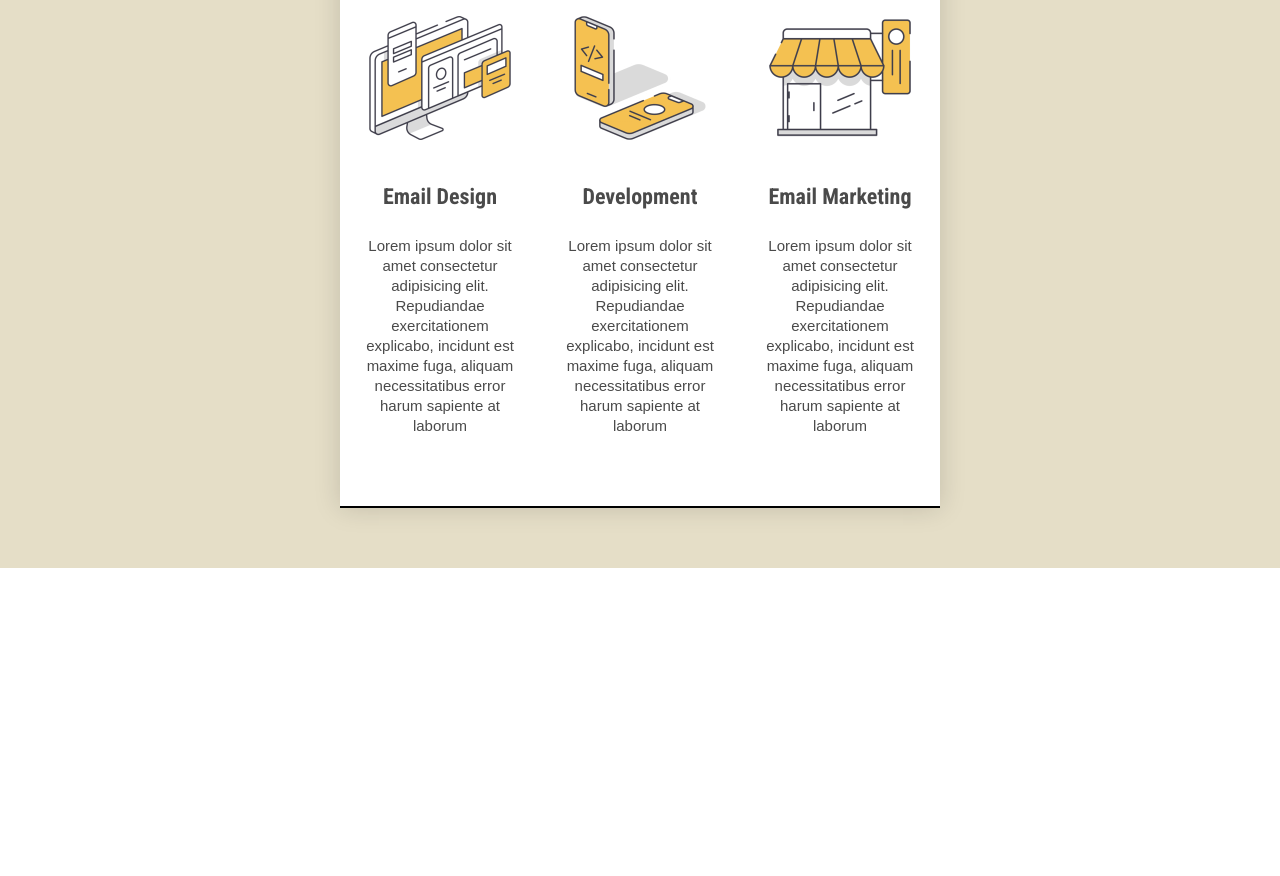
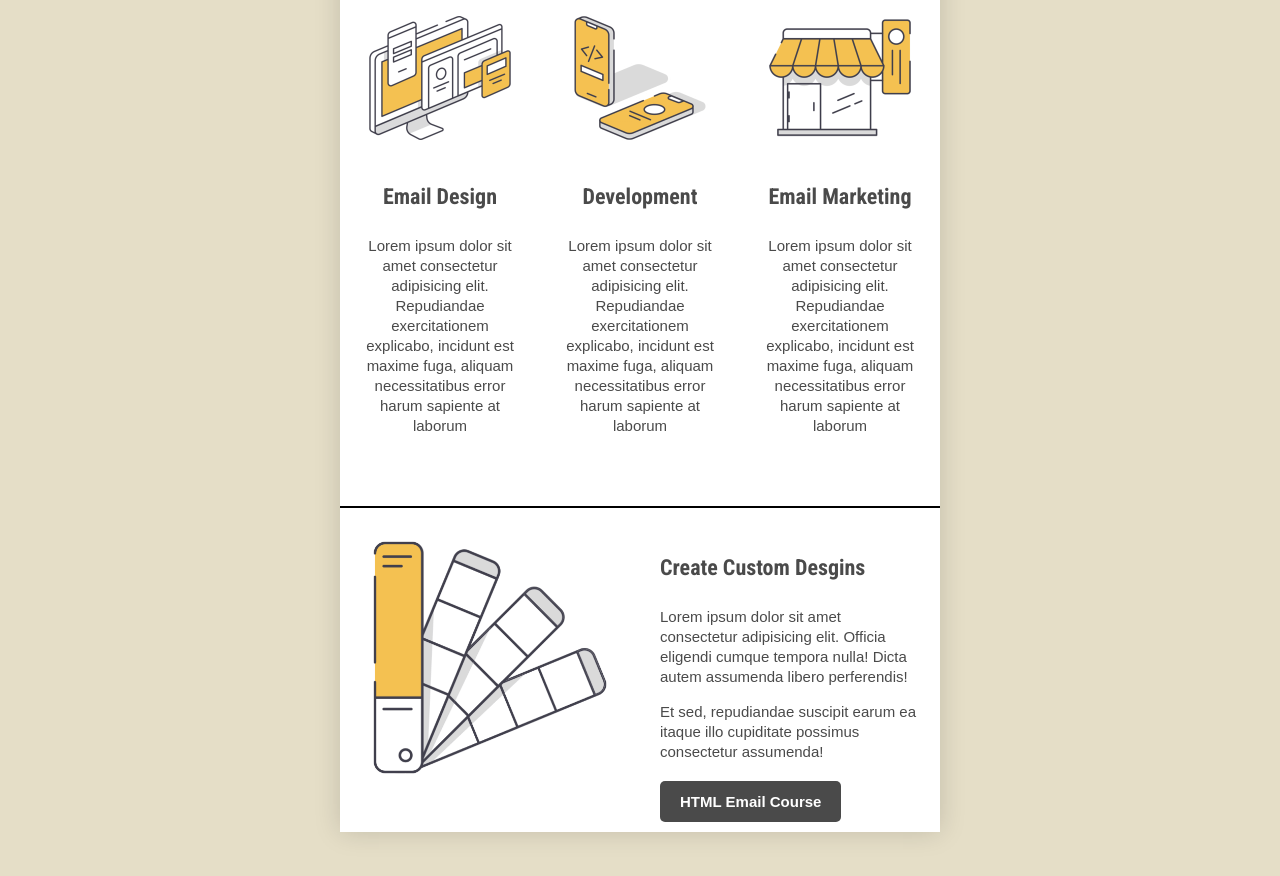
Before and after one commit to MateoCapx/Real_Estate_Email_Template, a plain HTML site: page index.html in a window 1280 px wide. Shown: the part 838-1714 px from the top of the page. Before the commit the page ends 1406 px from the top, so only its background shows below. Drawn offline with Linux system fonts and the light colour scheme.

Commit message:
finished last column section

```diff
--- a/index.html
+++ b/index.html
@@ -79,29 +79,49 @@
 			font-weight: bold;
 			border-radius: 5px;
 		}
+
 		h4 {
 			font-family: 'Roboto Condensed', sans-serif;
 			font-size: 22px;
 		}
-		.three-columns{
-		font-size: 0;
-		padding: 35px 0 20px;
+
+		.three-columns {
+			font-size: 0;
+			padding: 35px 0 20px;
 
 		}
-		.three-columns .column{
+
+		.three-columns .column {
 			width: 100%;
 			max-width: 200px;
-			display: inline-block; /* position tables next to each other as block elements*/
+			display: inline-block;/* position tables next to each other as block elements*/
 			vertical-align: top;
 
 		}
-		.three-columns .padding{
+
+		.three-columns .padding {
 			padding: 25px;
 
 		}
-		.three-columns .content{
-			 line-height: 20px;
+
+		.three-columns .content {
+			line-height: 20px;
 			font-size: 15px;
+		}
+
+		.two-columns .last {
+			padding: 35px 0;
+
+		}
+
+		.two-columns .padding{
+			padding: 20px;
+		}
+
+		.two-columns .content{
+			text-align: left;
+			font-size: 15px;
+			line-height: 20px;
 		}
 	</style>
 </head>
@@ -236,8 +256,10 @@ tbody = Table Body
 													<td style="padding: 5px 0 10px">
 														<h4> Email Design</h4>
 														<p>
-															Lorem ipsum dolor sit amet consectetur adipisicing elit. Repudiandae exercitationem explicabo,
-															incidunt est maxime fuga, aliquam necessitatibus error harum sapiente at laborum
+															Lorem ipsum dolor sit amet consectetur adipisicing elit.
+															Repudiandae exercitationem explicabo,
+															incidunt est maxime fuga, aliquam necessitatibus error harum
+															sapiente at laborum
 
 														</p>
 													</td>
@@ -257,7 +279,8 @@ tbody = Table Body
 											<table class="content">
 												<tr>
 													<td>
-														<a href="#"><img src="img/development.png" alt="" width="150px"></a>
+														<a href="#"><img src="img/development.png" alt=""
+																width="150px"></a>
 													</td>
 												</tr>
 
@@ -265,8 +288,10 @@ tbody = Table Body
 													<td style="padding: 5px 0 10px">
 														<h4> Development</h4>
 														<p>
-															Lorem ipsum dolor sit amet consectetur adipisicing elit. Repudiandae exercitationem explicabo,
-															incidunt est maxime fuga, aliquam necessitatibus error harum sapiente at laborum
+															Lorem ipsum dolor sit amet consectetur adipisicing elit.
+															Repudiandae exercitationem explicabo,
+															incidunt est maxime fuga, aliquam necessitatibus error harum
+															sapiente at laborum
 
 														</p>
 													</td>
@@ -286,7 +311,8 @@ tbody = Table Body
 											<table class="content">
 												<tr>
 													<td>
-														<a href="#"><img src="img/marketing.png" alt="" width="150px"></a>
+														<a href="#"><img src="img/marketing.png" alt=""
+																width="150px"></a>
 													</td>
 												</tr>
 
@@ -294,8 +320,10 @@ tbody = Table Body
 													<td style="padding: 5px 0 10px">
 														<h4>Email Marketing</h4>
 														<p>
-															Lorem ipsum dolor sit amet consectetur adipisicing elit. Repudiandae exercitationem explicabo,
-															incidunt est maxime fuga, aliquam necessitatibus error harum sapiente at laborum
+															Lorem ipsum dolor sit amet consectetur adipisicing elit.
+															Repudiandae exercitationem explicabo,
+															incidunt est maxime fuga, aliquam necessitatibus error harum
+															sapiente at laborum
 
 														</p>
 													</td>
@@ -322,6 +350,69 @@ tbody = Table Body
 
 			<!-- TWO COLUMN SECTION -->
 
+			<tr>
+				<td>
+					<table width="100%">
+
+						<tr>
+							<td class="two-columns last">
+
+
+								<table class="column">
+									<tr>
+										<td class="padding">
+
+											<table class="content">
+												<tr>
+													<td>
+														<a href="#"><img src="img/palette.png" alt="" width="260px"></a>
+
+													</td>
+												</tr>
+											</table>
+
+
+										</td>
+									</tr>
+								</table>
+
+								<table class="column">
+									<tr>
+										<td class="padding">
+
+											<table class="content">
+												<tr>
+													<td>
+													 <h4> Create Custom Desgins</h4>
+													 <p>
+														Lorem ipsum dolor sit amet consectetur adipisicing elit. Officia eligendi cumque tempora nulla!
+														Dicta autem assumenda libero perferendis!
+
+														<p style="padding-bottom: 15px;">
+															Et sed,
+														repudiandae suscipit earum ea itaque illo cupiditate possimus consectetur assumenda!
+														</p>
+													 </p>
+													 <a href="#" class="button"> HTML Email Course </a>
+													</td>
+												</tr>
+											</table>
+
+
+										</td>
+									</tr>
+								</table>
+
+
+							</td>
+						</tr>
+
+					</table>
+				</td>
+			</tr>
+
+
+
 			<!-- FOOTER SECTION -->
 
 
```
